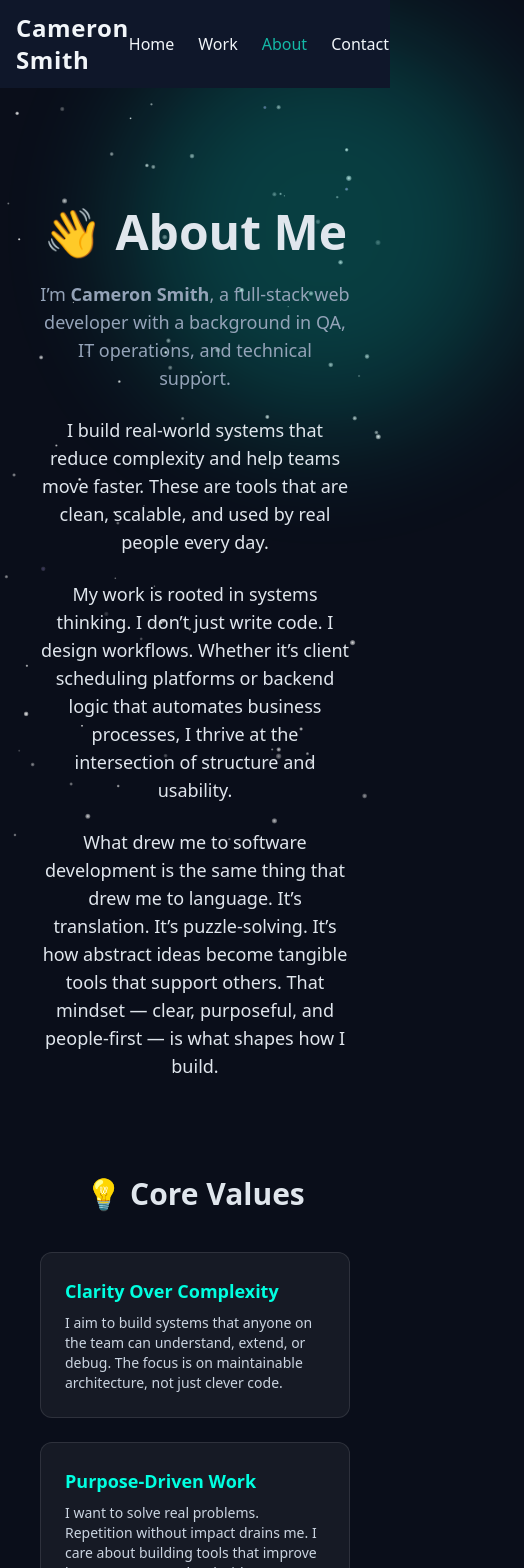
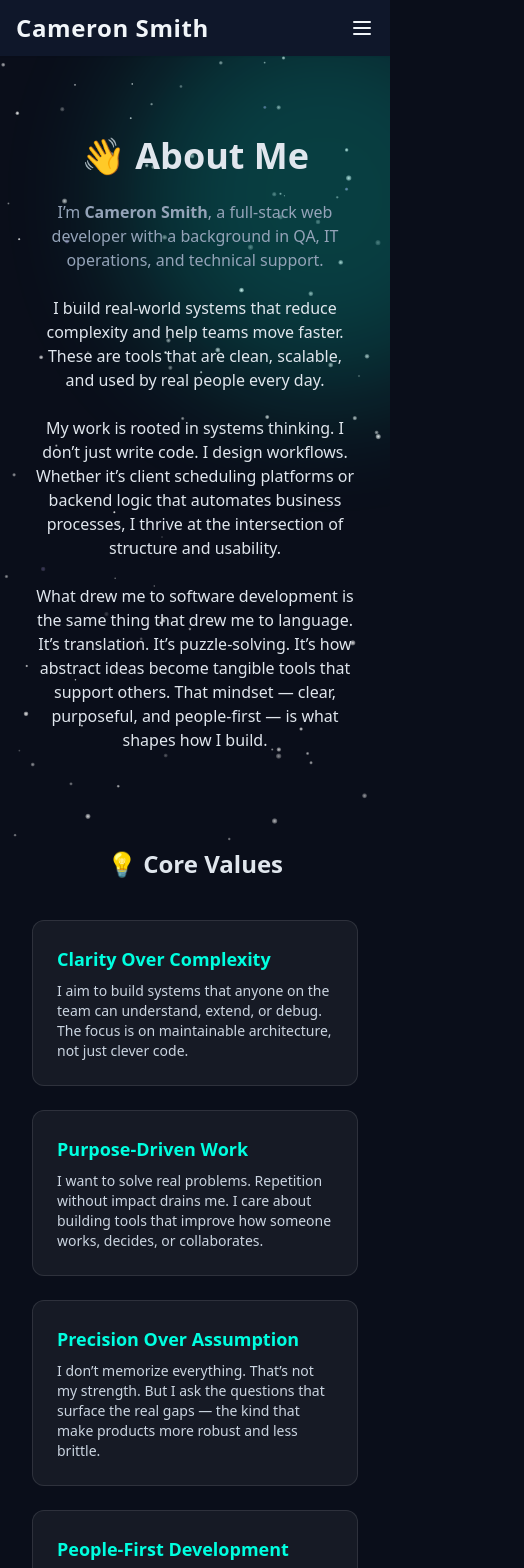
Before and after one commit to Cameron8325/port2, a React (Vite) app: page /about in a window 390 px wide. Shown: the top 1568 px of the page, 524 px wide, since content can reach past the window. Built offline with nearby package versions, Linux system fonts and the light colour scheme.

Commit message:
Responsive Work
Making every page look good on mobile and desktop viewports.

```diff
--- a/package.json
+++ b/package.json
@@ -11,6 +11,7 @@
   },
   "dependencies": {
     "@headlessui/react": "^2.2.1",
+    "lucide-react": "^0.511.0",
     "react": "^19.0.0",
     "react-dom": "^19.0.0",
     "react-router-dom": "^7.5.0"
--- a/src/App.jsx
+++ b/src/App.jsx
@@ -1,10 +1,10 @@
-import React, { Suspense, lazy } from 'react';
+import React, { useEffect, Suspense, lazy } from 'react';
 import { BrowserRouter as Router, Routes, Route } from 'react-router-dom';
 import Layout from './components/Layout';
 import ScrollToTop from './components/ScrollToTop';
 import Starfield from './components/Starfield';
 
-// Route-level code splitting via React.lazy
+// Lazy-loaded route components
 const Home = lazy(() => import('./pages/Home'));
 const Work = lazy(() => import('./pages/Work'));
 const About = lazy(() => import('./pages/About'));
@@ -12,13 +12,33 @@ const Contact = lazy(() => import('./pages/Contact'));
 const ProjectDetail = lazy(() => import('./pages/ProjectDetail'));
 
 function App() {
+  // ✅ Dynamic viewport height variable for mobile fix
+  useEffect(() => {
+    const updateVhUnit = () => {
+      const vh = window.innerHeight * 0.01;
+      document.documentElement.style.setProperty('--vh', `${vh}px`);
+    };
+
+    updateVhUnit();
+    window.addEventListener('resize', updateVhUnit);
+    window.addEventListener('orientationchange', updateVhUnit);
+    return () => {
+      window.removeEventListener('resize', updateVhUnit);
+      window.removeEventListener('orientationchange', updateVhUnit);
+    };
+  }, []);
+
   return (
     <Router>
       <ScrollToTop />
       <Layout>
-        <Starfield/>
-        {/* Suspense wraps routes for lazy-loading fallback */}
-        <Suspense fallback={<div className="flex justify-center items-center min-h-screen text-lg text-[#94a3b8]">Loading...</div>}>
+        <Starfield />
+
+        <Suspense fallback={
+          <div className="flex justify-center items-center min-h-screen text-lg text-[#94a3b8]">
+            Loading...
+          </div>
+        }>
           <Routes>
             <Route path="/" element={<Home />} />
             <Route path="/work" element={<Work />} />
--- a/src/components/Layout.jsx
+++ b/src/components/Layout.jsx
@@ -2,16 +2,18 @@ import Navbar from "./Navbar";
 
 export default function Layout({ children }) {
   return (
-    <div className="min-h-screen text-[#f1f5f9]">
+    <div
+      className="text-[#f1f5f9] bg-[#0a0e1a] overflow-x-hidden"
+      style={{ minHeight: "calc(var(--vh, 1vh) * 100)" }}
+    >
       <Navbar />
 
-      {/* fixed dark bg under the 3rem‐tall navbar
-      <div className="fixed inset-x-0 top-12 bottom-0 -z-10 bg-[#0a0e1a]" /> */}
+      {/* Optional: fixed background color layer */}
+      {/* <div className="fixed inset-0 -z-10 bg-[#0a0e1a]" /> */}
 
-<main className="relative z-10 max-w-6xl mx-auto px-4 py-10">
-  {children}
-</main>
-
+      <main className="relative z-10 max-w-6xl mx-auto px-4 py-10">
+        {children}
+      </main>
     </div>
   );
 }
--- a/src/components/Navbar.jsx
+++ b/src/components/Navbar.jsx
@@ -1,20 +1,84 @@
+import { useState } from 'react';
 import { Link, NavLink } from 'react-router-dom';
+import { Menu, X } from 'lucide-react';
 
 export default function Navbar() {
+  const [menuOpen, setMenuOpen] = useState(false);
+
+  const toggleMenu = () => setMenuOpen(!menuOpen);
+  const closeMenu = () => setMenuOpen(false);
+
+  const linkStyle = `block px-4 py-2 rounded-md transition-colors duration-200 hover:bg-[#1e293b] hover:text-[#14b8a6]`;
+
+  const navLinks = (
+    <>
+      <NavLink to="/" onClick={closeMenu} className={({ isActive }) => `${linkStyle} ${isActive ? 'text-[#14b8a6]' : ''}`}>
+        Home
+      </NavLink>
+      <NavLink to="/work" onClick={closeMenu} className={({ isActive }) => `${linkStyle} ${isActive ? 'text-[#14b8a6]' : ''}`}>
+        Work
+      </NavLink>
+      <NavLink to="/about" onClick={closeMenu} className={({ isActive }) => `${linkStyle} ${isActive ? 'text-[#14b8a6]' : ''}`}>
+        About
+      </NavLink>
+      <NavLink to="/contact" onClick={closeMenu} className={({ isActive }) => `${linkStyle} ${isActive ? 'text-[#14b8a6]' : ''}`}>
+        Contact
+      </NavLink>
+    </>
+  );
+
   return (
-    <header className="bg-[#0f172a] text-[#f1f5f9] sticky top-0 z-50 shadow-none">
-      <nav className="max-w-6xl mx-auto flex justify-between items-center px-4 py-3">
-        <Link to="/" className="text-2xl font-bold tracking-wide">Cameron Smith</Link>
-        <div className="space-x-6">
-          <NavLink to="/" className={({ isActive }) => isActive ? 'text-[#14b8a6]' : ''}>Home</NavLink>
-          <NavLink to="/work" className={({ isActive }) => isActive ? 'text-[#14b8a6]' : ''}>Work</NavLink>
-          <NavLink to="/about" className={({ isActive }) => isActive ? 'text-[#14b8a6]' : ''}>About</NavLink>
-          <NavLink to="/contact" className={({ isActive }) => isActive ? 'text-[#14b8a6]' : ''}>
-            Contact
-          </NavLink>
+    <header className="bg-[#0f172a] text-[#f1f5f9] sticky top-0 z-50 shadow-sm">
+      <nav className="max-w-6xl mx-auto flex items-center justify-between px-4 py-3">
+        <Link to="/" className="text-2xl font-bold tracking-wide">
+          Cameron Smith
+        </Link>
 
+        {/* Desktop nav */}
+        <div className="hidden md:flex space-x-6 items-center">
+          {navLinks}
         </div>
+
+        {/* Mobile toggle */}
+        <button
+          onClick={toggleMenu}
+          className="md:hidden text-[#f1f5f9] focus:outline-none"
+          aria-label="Toggle menu"
+        >
+          {menuOpen ? <X size={24} /> : <Menu size={24} />}
+        </button>
       </nav>
+
+      {/* Mobile dropdown */}
+{menuOpen && (
+  <div className="md:hidden px-4 pb-4 pt-2 bg-[#0f172a] text-sm flex flex-col items-center space-y-4">
+    {['/', '/work', '/about', '/contact'].map((path, idx) => {
+      const labels = ['Home', 'Work', 'About', 'Contact'];
+      return (
+        <NavLink
+          key={path}
+          to={path}
+          onClick={closeMenu}
+          className={({ isActive }) =>
+            `relative block text-center text-base font-medium transition-colors duration-200 ${
+              isActive ? 'text-[#14b8a6]' : 'text-[#f1f5f9] hover:text-[#14b8a6]'
+            }`
+          }
+        >
+          {labels[idx]}
+          <span
+            className={`block h-[2px] mt-1 transition-all duration-300 ${
+              path === window.location.pathname
+                ? 'w-10 bg-[#14b8a6] opacity-100 mx-auto'
+                : 'w-0 bg-transparent opacity-0 group-hover:w-10 group-hover:bg-[#14b8a6] group-hover:opacity-80 mx-auto'
+            }`}
+          />
+        </NavLink>
+      );
+    })}
+  </div>
+)}
+
     </header>
   );
 }
--- a/src/components/SpaceMap.jsx
+++ b/src/components/SpaceMap.jsx
@@ -6,9 +6,11 @@ export default function SpaceMap() {
   xmlns="http://www.w3.org/2000/svg"
   viewBox="0 -20 360 400"
   preserveAspectRatio="xMidYMid meet"
+  overflow="visible"
   fill="none"
   className="w-full h-full"
 >
+
       {/* 1. Define glow filter for halo ring (blur only, no solid edge) */}
       <defs>
         <filter id="glowRing" x="-50%" y="-50%" width="200%" height="200%">
--- a/src/pages/About.jsx
+++ b/src/pages/About.jsx
@@ -28,22 +28,28 @@ export default function About() {
   ];
 
   const techStack = [
-    "JavaScript", "Python", "React", "Django", "PostgreSQL",
-    "REST APIs", "Stripe", "AWS (S3, EC2)", "Git & GitHub"
+    "JavaScript",
+    "Python",
+    "React",
+    "Django",
+    "PostgreSQL",
+    "REST APIs",
+    "Stripe",
+    "AWS (S3, EC2)",
+    "Git & GitHub",
   ];
 
   return (
     <>
-
       <main
         id="main-content"
         role="main"
         aria-labelledby="about-heading"
-        className="relative z-10 min-h-[calc(100vh-3rem)] px-6 py-20 overflow-visible"
+        className="relative z-10 min-h-[calc(100vh-3rem)] px-4 sm:px-6 lg:px-8 pt-10 pb-16 overflow-visible"
       >
         {/* Consistent decorative glow blob */}
         <div
-          className="absolute top-[-100px] right-[-150px] w-[400px] h-[400px] bg-[#00ffe0] opacity-20 blur-3xl rounded-full"
+          className="absolute top-[-100px] right-[-150px] w-[400px] h-[400px] bg-[#00ffe0] opacity-20 blur-3xl rounded-full sm:h-[400px]"
           aria-hidden="true"
         />
 
@@ -51,22 +57,37 @@ export default function About() {
           {/* Intro */}
           <section
             ref={introRef}
-            className={`text-center space-y-6 transition-opacity duration-700 ${introVisible ? "animate-fade-up" : "opacity-0"}`}
+            className={`text-center space-y-6 transition-opacity duration-700 ${
+              introVisible ? "animate-fade-up" : "opacity-0"
+            }`}
           >
-            <h2 id="about-heading" className="text-5xl font-extrabold">
+            <h2
+              id="about-heading"
+              className="text-4xl sm:text-5xl md:text-6xl font-extrabold"
+            >
               👋 About Me
             </h2>
-            <p className="text-lg text-[#94a3b8] max-w-3xl mx-auto">
-              I’m <strong>Cameron Smith</strong>, a full-stack web developer with a background in QA, IT operations, and technical support.
+            <p className="text-base sm:text-lg text-[#94a3b8] max-w-3xl mx-auto">
+              I’m <strong>Cameron Smith</strong>, a full-stack web developer
+              with a background in QA, IT operations, and technical support.
             </p>
-            <p className="text-lg max-w-3xl mx-auto">
-              I build real-world systems that reduce complexity and help teams move faster. These are tools that are clean, scalable, and used by real people every day.
+            <p className="text-base sm:text-lg max-w-3xl mx-auto">
+              I build real-world systems that reduce complexity and help teams
+              move faster. These are tools that are clean, scalable, and used by
+              real people every day.
             </p>
-            <p className="text-lg max-w-3xl mx-auto">
-              My work is rooted in systems thinking. I don’t just write code. I design workflows. Whether it’s client scheduling platforms or backend logic that automates business processes, I thrive at the intersection of structure and usability.
+            <p className="text-base sm:text-lg max-w-3xl mx-auto">
+              My work is rooted in systems thinking. I don’t just write code. I
+              design workflows. Whether it’s client scheduling platforms or
+              backend logic that automates business processes, I thrive at the
+              intersection of structure and usability.
             </p>
-            <p className="text-lg max-w-3xl mx-auto">
-              What drew me to software development is the same thing that drew me to language. It’s translation. It’s puzzle-solving. It’s how abstract ideas become tangible tools that support others. That mindset — clear, purposeful, and people-first — is what shapes how I build.
+            <p className="text-base sm:text-lg max-w-3xl mx-auto">
+              What drew me to software development is the same thing that drew
+              me to language. It’s translation. It’s puzzle-solving. It’s how
+              abstract ideas become tangible tools that support others. That
+              mindset — clear, purposeful, and people-first — is what shapes how
+              I build.
             </p>
           </section>
 
@@ -74,9 +95,14 @@ export default function About() {
           <section
             ref={valuesRef}
             aria-labelledby="values-heading"
-            className={`transition-opacity duration-700 ${valuesVisible ? "animate-fade-up" : "opacity-0"}`}
+            className={`transition-opacity duration-700 ${
+              valuesVisible ? "animate-fade-up" : "opacity-0"
+            }`}
           >
-            <h3 id="values-heading" className="text-3xl font-bold mb-10 text-center">
+            <h3
+              id="values-heading"
+              className="text-2xl sm:text-3xl font-bold mb-10 text-center"
+            >
               💡 Core Values
             </h3>
             <div className="grid sm:grid-cols-2 gap-6">
@@ -84,10 +110,15 @@ export default function About() {
                 <article
                   key={i}
                   style={{ animationDelay: `${i * 100}ms` }}
-                  className={`bg-white/5 backdrop-blur-sm border border-white/10 p-6 rounded-xl opacity-0 ${valuesVisible ? "animate-fade-up" : ""}`}
+                  className={`bg-white/5 backdrop-blur-sm border border-white/10 p-6 rounded-xl opacity-0 ${
+                    valuesVisible ? "animate-fade-up" : ""
+                  }`}
                   aria-labelledby={`value-title-${i}`}
                 >
-                  <h4 id={`value-title-${i}`} className="font-semibold text-lg text-[#00ffe0]">
+                  <h4
+                    id={`value-title-${i}`}
+                    className="font-semibold text-lg text-[#00ffe0]"
+                  >
                     {val.title}
                   </h4>
                   <p className="text-[#cbd5e1] text-sm mt-2">{val.text}</p>
@@ -100,32 +131,62 @@ export default function About() {
           <section
             ref={howRef}
             aria-labelledby="how-heading"
-            className={`space-y-6 text-[#cbd5e1] text-lg transition-opacity duration-700 ${howVisible ? "animate-fade-up" : "opacity-0"}`}
+            className={`space-y-6 text-[#cbd5e1] text-base sm:text-lg transition-opacity duration-700 ${
+              howVisible ? "animate-fade-up" : "opacity-0"
+            }`}
           >
-            <h3 id="how-heading" className="text-3xl font-bold text-center">
+            <h3
+              id="how-heading"
+              className="text-2xl sm:text-3xl font-bold text-center"
+            >
               🧭 How I Work
             </h3>
-            <p>The beginning of any project is my favorite phase. That’s the moment when everything is still loose and full of potential. That’s when real architecture takes shape.</p>
-            <p>I ask questions. I challenge assumptions — not to be difficult, but to make sure we’re solving the right problems.</p>
-            <p>I’ve learned to slow down, break things into atoms, and simplify. That approach has helped me write better software, manage my ADD, and build systems that last.</p>
-            <p>When I join a team, I bring momentum: making things feel easier, clearer, and finally click into place. That’s the kind of developer and teammate I strive to be.</p>
+            <p>
+              The beginning of any project is my favorite phase. That’s the
+              moment when everything is still loose and full of potential.
+              That’s when real architecture takes shape.
+            </p>
+            <p>
+              I ask questions. I challenge assumptions — not to be difficult,
+              but to make sure we’re solving the right problems.
+            </p>
+            <p>
+              I’ve learned to slow down, break things into atoms, and simplify.
+              That approach has helped me write better software, manage my ADD,
+              and build systems that last.
+            </p>
+            <p>
+              When I join a team, I bring momentum: making things feel easier,
+              clearer, and finally click into place. That’s the kind of
+              developer and teammate I strive to be.
+            </p>
           </section>
 
           {/* Technical Stack */}
           <section
             ref={stackRef}
             aria-labelledby="stack-heading"
-            className={`transition-opacity duration-700 ${stackVisible ? "animate-fade-up" : "opacity-0"}`}
+            className={`transition-opacity duration-700 ${
+              stackVisible ? "animate-fade-up" : "opacity-0"
+            }`}
           >
-            <h3 id="stack-heading" className="text-3xl font-bold mb-8 text-center">
+            <h3
+              id="stack-heading"
+              className="text-2xl sm:text-3xl font-bold mb-8 text-center"
+            >
               🛠 Technical Stack
             </h3>
-            <ul className="grid grid-cols-2 sm:grid-cols-3 gap-4 text-sm text-[#f1f5f9]" role="list">
+            <ul
+              className="grid grid-cols-2 sm:grid-cols-3 gap-4 text-sm text-[#f1f5f9]"
+              role="list"
+            >
               {techStack.map((tech, i) => (
                 <li
                   key={tech}
                   style={{ animationDelay: `${i * 75}ms` }}
-                  className={`bg-white/5 backdrop-blur-sm border border-white/10 p-3 rounded text-center opacity-0 ${stackVisible ? "animate-fade-up" : ""}`}
+                  className={`bg-white/5 backdrop-blur-sm border border-white/10 p-3 rounded text-center opacity-0 ${
+                    stackVisible ? "animate-fade-up" : ""
+                  }`}
                 >
                   {tech}
                 </li>
@@ -137,11 +198,16 @@ export default function About() {
           <section
             ref={ctaRef}
             aria-labelledby="resume-heading"
-            className={`text-center transition-opacity duration-700 ${ctaVisible ? "animate-fade-up" : "opacity-0"}`}
+            className={`text-center transition-opacity duration-700 ${
+              ctaVisible ? "animate-fade-up" : "opacity-0"
+            }`}
           >
-            <h3 id="resume-heading" className="sr-only">Resume Download</h3>
+            <h3 id="resume-heading" className="sr-only">
+              Resume Download
+            </h3>
             <p className="text-[#94a3b8] text-sm mb-4">
-              Download my resume to learn more about my technical experience and current projects.
+              Download my resume to learn more about my technical experience and
+              current projects.
             </p>
             <a
               href="/Cameron_Smith_Resume.pdf"
```
Also changed, not shown: src/components/Starfield.jsx (+11 -4 lines), src/pages/Contact.jsx (+10 -10 lines), src/pages/Home.jsx (+13 -18 lines), src/pages/ProjectDetail.jsx (+13 -14 lines), src/pages/Work.jsx (+9 -14 lines), 1 other file (tests, documents, lock files or other folders). Lines whose indentation alone changed are shown as unchanged.
